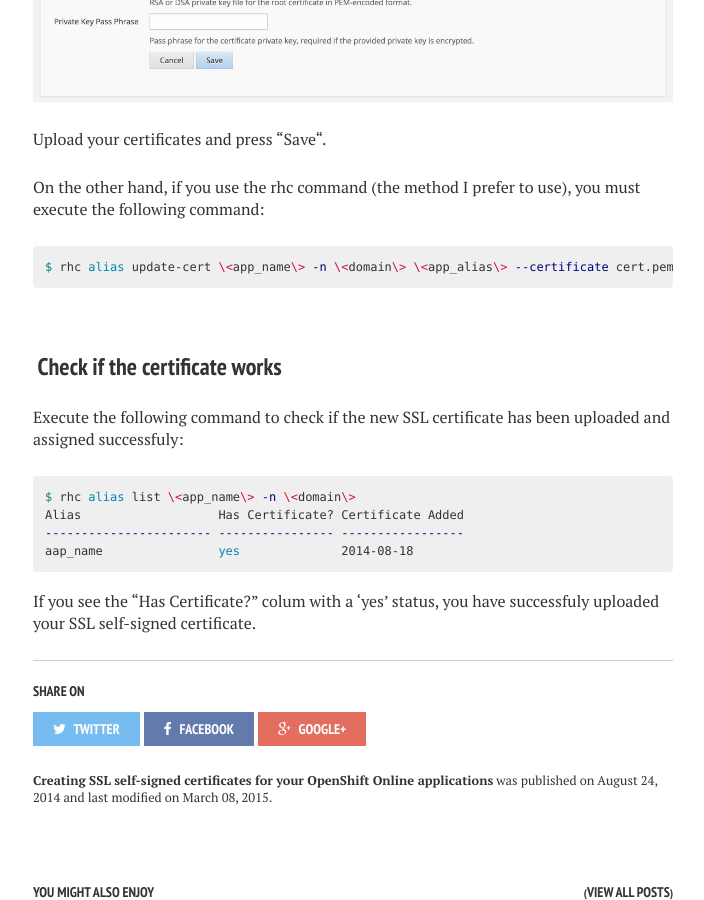
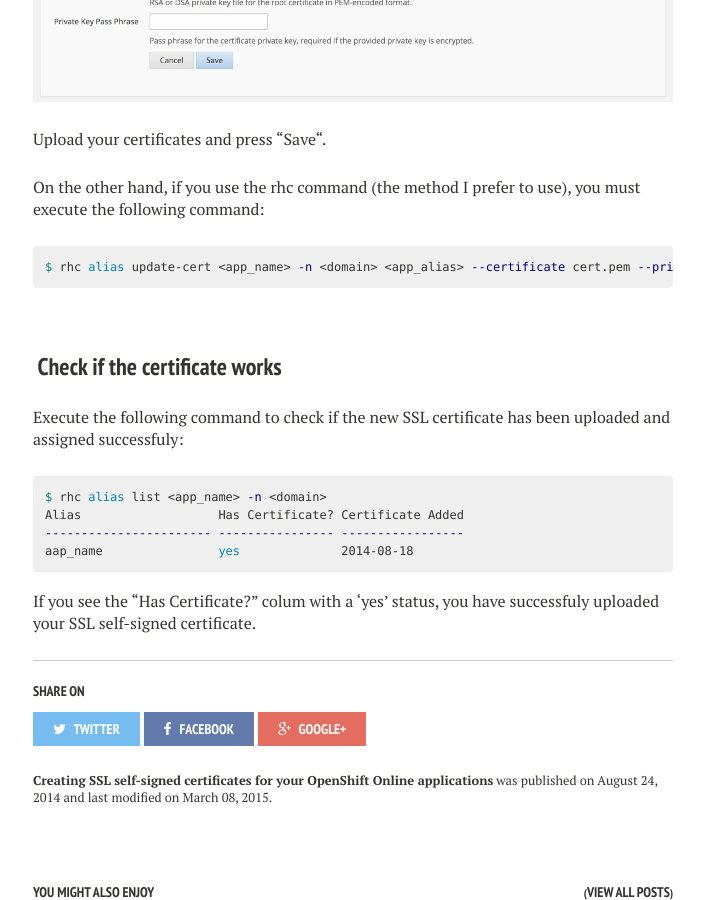
Before and after one commit to lestrade84/lestrade84.github.io, a Jekyll site: the page built from _posts/2014-08-24-ose-certs.md, in a window 1280 px wide and 900 px high, scrolled down 1975 px. Shown: the whole window, without its empty margins (287-991 px from the left). Built offline with Jekyll 4.4.1, drawn with Linux system fonts in a browser that asks for light colours; nearby versions of some CDN libraries.

Commit message:
fix indexes

```diff
--- a/_posts/2014-08-24-ose-certs.md
+++ b/_posts/2014-08-24-ose-certs.md
@@ -56,14 +56,14 @@ Upload your certificates and press “Save“.
 
 On the other hand, if you use the rhc command (the method I prefer to use), you must execute the following command:
 {% highlight bash %}
-$ rhc alias update-cert \<app_name\> -n \<domain\> \<app_alias\> --certificate cert.pem --private-key key.pem
+$ rhc alias update-cert <app_name> -n <domain> <app_alias> --certificate cert.pem --private-key key.pem
 {% endhighlight %}
 <br>
 
 ### Check if the certificate works
 Execute the following command to check if the new SSL certificate has been uploaded and assigned successfuly:
 {% highlight bash %}
-$ rhc alias list \<app_name\> -n \<domain\>
+$ rhc alias list <app_name> -n <domain>
 Alias                   Has Certificate? Certificate Added
 ----------------------- ---------------- -----------------
 aap_name                yes              2014-08-18
```
